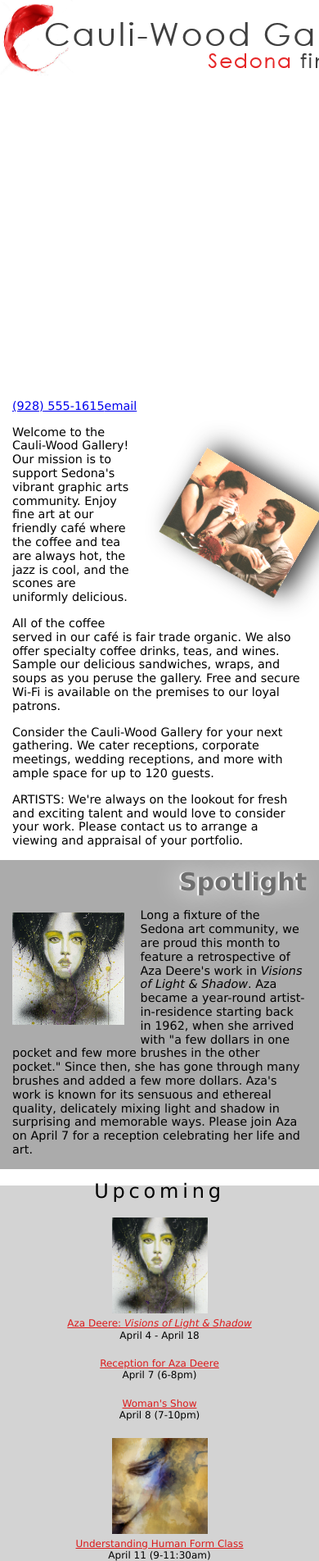
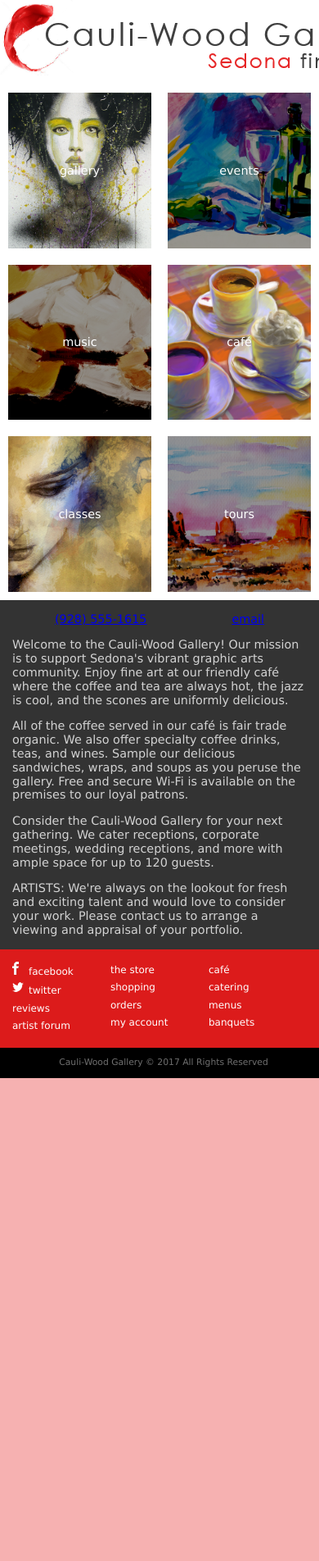
Before and after one commit to NickSachau135/Unit-3-CSS-Test, a plain HTML site: page index.html in a window 390 px wide. Shown: the top 1904 px of the page at 82% size. After the commit the page ends 1315 px from the top, so only its background shows below. Drawn offline with Linux system fonts and the light colour scheme.

Commit message:
pushing files

```diff
--- a/style.css
+++ b/style.css
@@ -69,7 +69,7 @@ body {
     box-shadow: var(--Shadow) 10px 10px 25px, var(--Shadow) -10px 10px 25px;
 }
 
-body header {
+body>header {
     background: white;
     width: 100%;
 }
@@ -77,7 +77,7 @@ body header {
 /*Typogrphy Styles*/
 
 
-img .logoimage{
+img#logoimage{
     display: block;
     width: 100%;
     max-width: 600px;
@@ -90,11 +90,11 @@ p {
     margin: 15px;
 }
 
-.top li {
+.top ul li {
     margin: 10px;
 }
 
-.top li a {
+.top ul li a {
     color: white;
     display: block;
     font-size: 1.2rem;
@@ -102,7 +102,7 @@ p {
     padding: 5% 0%;
 }
 
-.top li a:hover {
+.top ul li a:hover {
     color: var(--Nav-active);
     text-shadow: 0px 0px 2px black, 0px 0px 15px white;
 }
@@ -118,7 +118,7 @@ p:nth-child(2) img {
 .spotlight {
     background-color: var(--Spotlight);
     padding-bottom: 15px;
-    overflow: ;
+    overflow: auto;
 }
 
 .spotlight h1 {
@@ -159,18 +159,22 @@ aside h1 {
 aside img {
     display: block;
     width: 30%;
-    margin: 5px auto 5px auto;
+    margin: 5px auto;
 }
 
 dl {
     text-align: center;
 }
 
+footer {
+    width: 100%;
+}
+
 dl dd {
     margin-bottom: 20px;
 }
 
-.bottom {
+#bottom {
     background-color: var(--Nav-active);
     color: var(--Text-color);
     padding: 15px;
@@ -180,7 +184,12 @@ dl dd {
     justify-content: center;
 }
 
-.bottom ul li {
+#bottom ul li {
+    font-size: 1rem;
+    line-height: 1.8rem;
+}
+
+#bottom ul a {
     color: white;
 }
 
@@ -193,9 +202,123 @@ footer p {
     padding: 10px 0px 10px 10px;
 }
 
-/*Unordered list in the navigation with the ID bottom
-    Using flex values only
-        Make sure the item can shrink freely
-        Make sure the item CANNOT grow
-        Make the item have a max width of 150px
-*/
+#bottom ul {
+    flex: 0 1 150px;
+}
+
+@media (max-width: 480px) {
+    body {
+        background-color: var(--Shadow);
+        color: var(--Text-background);
+    }
+
+    aside {
+        display: none;
+    }
+
+    article img  {
+        display: none;
+    }
+
+    .spotlight {
+        display: none;
+    }
+
+    .top ul {
+        display: flex;
+        flex-wrap: wrap;
+        flex-direction: row;
+    }
+
+    .top ul li {
+        font-size: 2.2rem;
+        flex: 1 1 130px;
+    }
+
+    .top ul li a {
+        padding: 50% 0%;
+    }
+
+    .top ul li:nth-of-type(1) {
+        background-image: url(images/cw_image01.png);
+        background-position: center;
+        background-repeat: no-repeat;
+        background-size: cover;
+    }
+
+    .top ul li:nth-of-type(2) {
+        background-image: url(images/cw_image02.png);
+        background-position: center;
+        background-repeat: no-repeat;
+        background-size: cover;
+    }
+
+    .top ul li:nth-of-type(3) {
+        background-image: url(images/cw_image03.png);
+        background-position: center;
+        background-repeat: no-repeat;
+        background-size: cover;
+    }
+
+    .top ul li:nth-of-type(4) {
+        background-image: url(images/cw_image04.png);
+        background-position: center;
+        background-repeat: no-repeat;
+        background-size: cover;
+    }
+
+    .top ul li:nth-of-type(5) {
+        background-image: url(images/cw_image05.png);
+        background-position: center;
+        background-repeat: no-repeat;
+        background-size: cover;
+    }
+
+    .top ul li:nth-of-type(6) {
+        background-image: url(images/cw_image06.png);
+        background-position: center;
+        background-repeat: no-repeat;
+        background-size: cover;
+    }
+
+    #links {
+        display: flex;
+        flex-wrap: nowrap;
+        flex-direction: row;
+        justify-content: space-around;
+    }
+}
+
+@media (min-width: 481px) {
+    body {
+        display: flex;
+        flex-wrap: wrap;
+        flex-direction: row;
+    }
+
+    article {
+        flex: 2 1 400px;
+    }
+
+    aside {
+        flex: 1 2 200px;
+    }
+
+    .top ul {
+        display: flex;
+        flex-wrap: wrap;
+        flex-direction: row;
+        background-color: var(--Shadow);
+        height: 50px;
+        justify-content: center;
+        align-items: center;
+    }
+
+    .top ul li {
+        flex: 0 1 80px;
+    }
+
+    #links {
+        display: none;
+    }
+}
```
